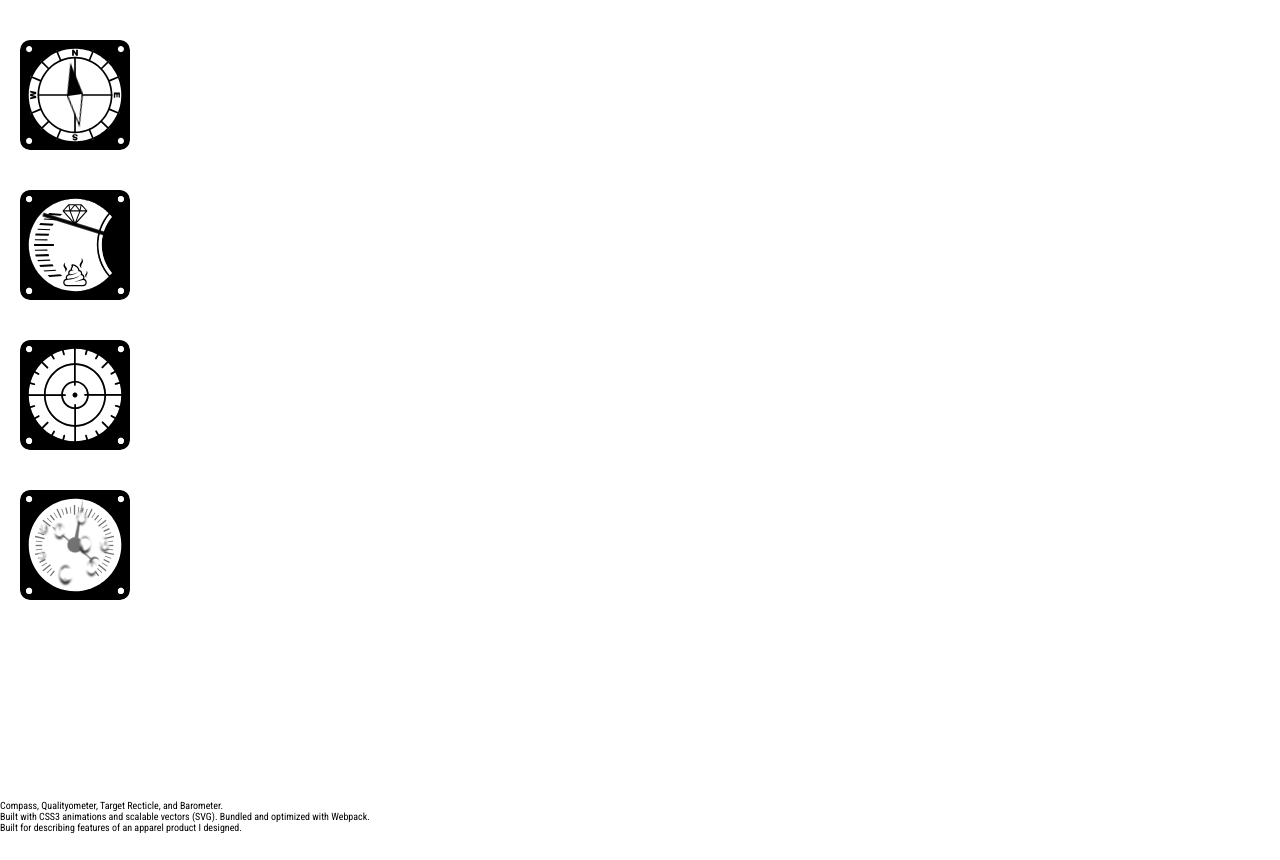
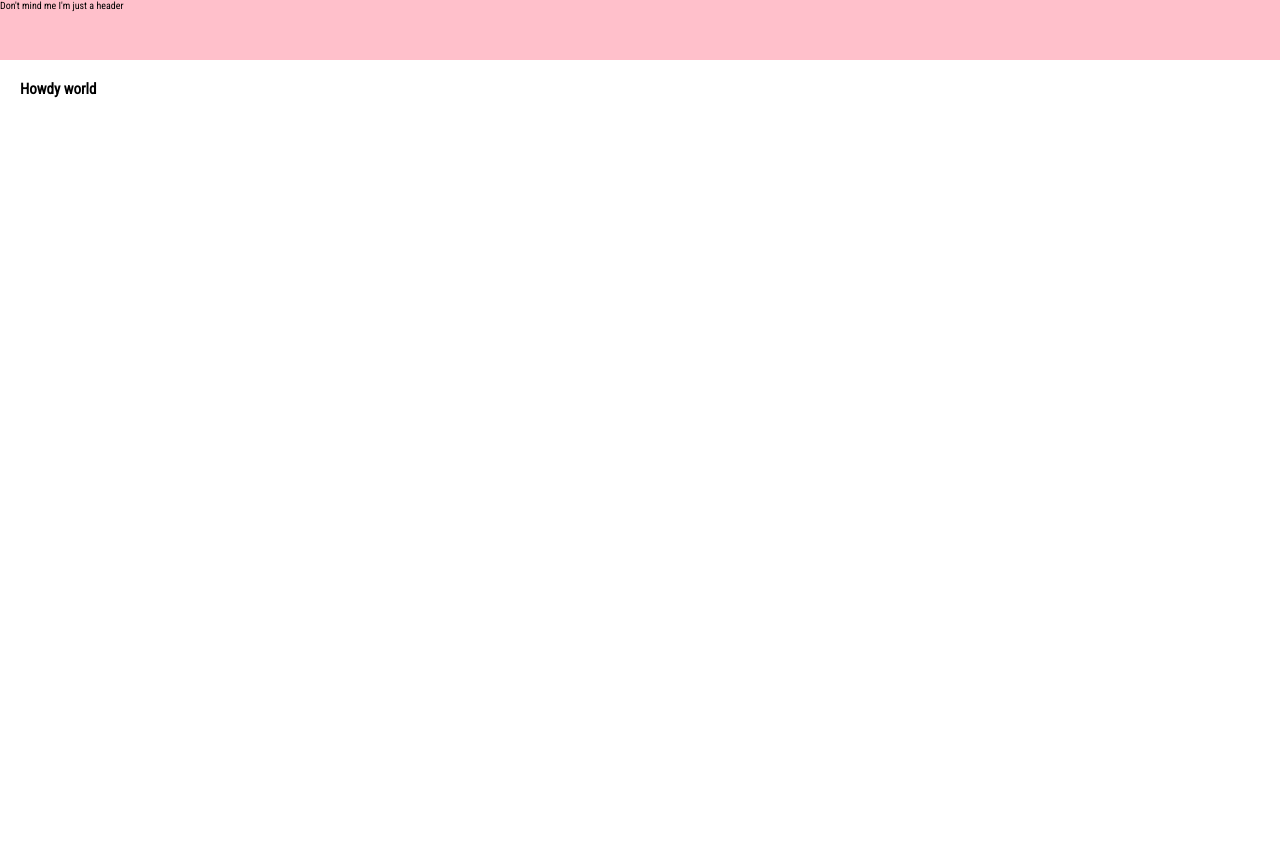
Before and after one commit to franzese/Airship-Hero, a website built with webpack: page src/index.html in a window 1280 px wide. Before the commit the page ends 833 px from the top, so only its background shows below. Built offline with nearby package versions, Linux system fonts and the light colour scheme.

Commit message:
Starting from scratch sorta

```diff
--- a/package.json
+++ b/package.json
@@ -46,7 +46,6 @@
     "webpack-merge": "^4.2.1"
   },
   "dependencies": {
-    "@babel/polyfill": "^7.4.0",
-    "scrollmagic": "^2.0.6"
+    "@babel/polyfill": "^7.4.0"
   }
 }
--- a/src/index.html
+++ b/src/index.html
@@ -4,83 +4,13 @@
 <head>
   <meta charset="UTF-8">
   <meta name="viewport" content="width=device-width, initial-scale=1">
-  <title>Hero</title>
+  <title>Gauge Animations</title>
 </head>
 <body>
+  <header>Don't mind me I'm just a header</header>
   <section>
-      <div class="gauge-wrap">
-        <div class="gauge-bezel">
-          <div class="gauge compass">
-            <div class="detail"></div>
-          </div>
-        </div>
-      </div>
-      <div class="gauge-wrap">
-        <div class="gauge-bezel">
-          <div class="gauge quality">
-            <div class="detail"></div>
-          </div>
-        </div>
-      </div>
-      <div class="gauge-wrap">
-        <div class="gauge-bezel">
-          <div class="gauge reticle">
-            <div class="detail"></div>
-            <div class="bg"></div>
-          </div>
-        </div>
-      </div>
-      <div class="gauge-wrap">
-        <div class="gauge-bezel">
-          <div class="gauge barometer">
-            <div class="detail fg"></div>
-            <div class="detail raindrops">
-              <div class=" raindrop-1">
-                <div class="border"></div>
-                <div class="raindrop"></div>
-              </div>
-              <div class=" raindrop-2">
-                <div class="border"></div>
-                <div class="raindrop"></div>
-              </div>
-              <div class=" raindrop-3">
-                <div class="border"></div>
-                <div class="raindrop"></div>
-              </div>
-              <div class=" raindrop-4">
-                <div class="border"></div>
-                <div class="raindrop"></div>
-              </div>
-              <div class=" raindrop-5">
-                <div class="border"></div>
-                <div class="raindrop"></div>
-              </div>
-              <div class=" raindrop-6">
-                <div class="border"></div>
-                <div class="raindrop"></div>
-              </div>
-              <div class=" raindrop-7">
-                <div class="border"></div>
-                <div class="raindrop"></div>
-              </div>
-              <div class=" raindrop-8">
-                <div class="border"></div>
-                <div class="raindrop"></div>
-              </div>
-            </div>
-            <div class="detail fog"></div>
-            <div class="detail moving-needle"></div>
-            <div class="detail fixed-needle"></div>
-            <div class="detail bg"></div>
-          </div>
-        </div>
-      </div>
+    <h1>Howdy world</h1>
   </section>
-  <aside>
-    <p>Compass, Qualityometer, Target Recticle, and Barometer. </p>
-    <p>Built with CSS3 animations and scalable vectors (SVG). Bundled and optimized with Webpack.</p>
-    <p> Built for describing features of an apparel product I designed.</p>
-  </aside>
 </body>
 
 </html>
--- a/src/styles/index.scss
+++ b/src/styles/index.scss
@@ -1,7 +1,7 @@
 @import url('https://fonts.googleapis.com/css?family=Roboto+Condensed');
 @import './variables.scss';
-@import './animations.scss';
-@import './mixins.scss';
+
+$header-height: 60px;
 
 * {
     margin: 0;
@@ -18,6 +18,12 @@ html {
     x: hidden;
     y: auto;
   };
+}
+
+header {
+  background-color: pink;
+  position: sticky;
+  height: $header-height;
 }
 
 section {
@@ -103,10 +109,8 @@ section {
       }
       // STRATEGIC SEPARATION GAUGE
       &.compass {
-        @include gaugeImg('gauge-compass-bg.svg');
 
         .detail {
-          @include gaugeImg('gauge-compass-detail.svg');
           transform: rotate(-20deg);
           z-index: 1;
           animation: {
@@ -118,10 +122,8 @@ section {
       }
       // QUALITY MATERIALS GAUGE
       &.quality {
-        @include gaugeImg('gauge-quality-bg.svg');
 
         .detail {
-          @include gaugeImg('gauge-quality-detail.svg');
           height: 200%;
           width: 200%;
           top: -50%;
@@ -144,10 +146,8 @@ section {
       }
       // PERFECT FIT GAUGE
       &.reticle {
-        @include gaugeImg('gauge-reticle-bg.svg');
 
         .detail {
-          @include gaugeImg('gauge-reticle-detail.svg');
           opacity: 0.4;
           z-index: -1;
           animation: {
@@ -162,7 +162,6 @@ section {
       &.barometer {
         .detail {
           &.fg {
-            @include gaugeImg('gauge-cover.svg');
             z-index: 5;
           }
 
@@ -170,15 +169,6 @@ section {
             z-index: 4;
             filter: blur(1px) brightness(1.3);
 
-            // @mixin raindrop($i, $height, $top, $left, $bgx, $bgy, $adelay, $shadowblur)
-            @include raindrop('1', 1.39rem, 71.1%, 37.8%, 39.7%, 18.3%, 0.50s, 2.6px);
-            @include raindrop('2', 1.06rem, 66.6%, 63.0%, 49.5%, 13.6%, 0.66s, 2.0px);
-            @include raindrop('3', 1.00rem, 20.7%, 54.0%, 45.7%, 10.8%, 0.75s, 1.7px);
-            @include raindrop('4', 1.06rem, 32.4%, 33.3%, 49.5%, 13.6%, 1.00s, 2.0px);
-            @include raindrop('5', 0.76rem, 31.5%, 19.8%, 52.3%, 8.2%, 1.30s, 1.1px);
-            @include raindrop('6', 1.17rem, 44.1%, 56.7%, 43.0%, 22.1%, 1.60s, 2.3px);
-            @include raindrop('7', 0.64rem, 57.6%, 18.9%, 50.8%, 11.6%, 1.70s, 0.8px);
-            @include raindrop('8', 1.03rem, 45.0%, 74.7%, 39.4%, 10.1%, 2.20s, 1.7px);
           }
 
           &.fog {
@@ -201,13 +191,11 @@ section {
           }
 
           &.fixed-needle {
-            @include gaugeImg('gauge-barometer-fixed-needle.svg');
             transform: rotate(40deg);
             z-index: 0;
           }
 
           &.moving-needle {
-            @include gaugeImg('gauge-barometer-moving-needle.svg');
             z-index: 0;
             animation: {
               name: gauge-barometer-needle-animation;
@@ -220,7 +208,6 @@ section {
           }
 
           &.bg {
-            @include gaugeImg('gauge-barometer-detail.svg');
             background: {
               size: 94%;
               position: center;
```
